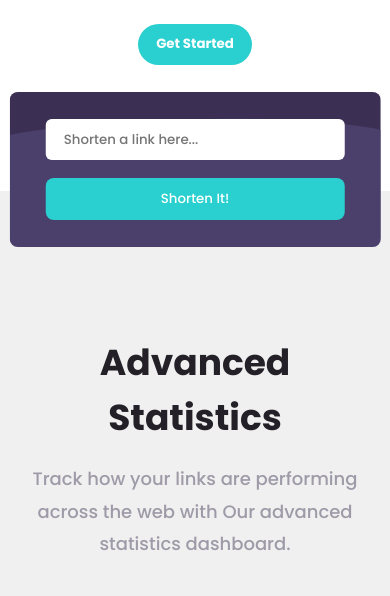
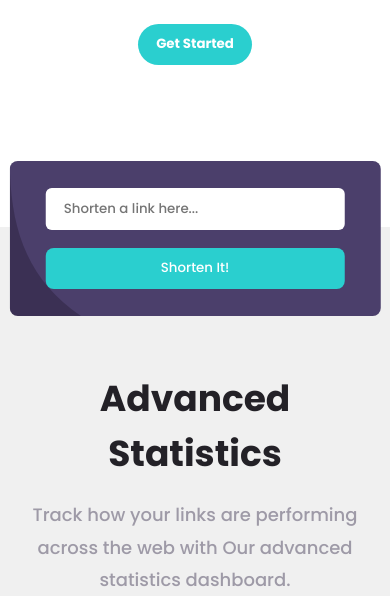
Before and after one commit to Animeshhit/frontend-project-one, a plain HTML site: page index.html in a window 390 px wide. Shown: the part 635-1231 px from the top of the page. Drawn offline with nearby package versions, Linux system fonts and the light colour scheme.

Commit message:
fixed some issue

```diff
--- a/styles/style.css
+++ b/styles/style.css
@@ -261,7 +261,7 @@ a {
 #other {
   padding: 0 0.6rem;
   background-color: #f0f0f0;
-  margin-top: 7rem;
+  margin-top: 8rem;
   position: relative;
 }
 
@@ -300,7 +300,10 @@ a {
 @media (max-width: 700px) {
   .searchbar {
     flex-direction: column;
+    width: 95%;
     gap: 0;
+    top: -4%;
+    background-image: url("/assets/bg-shorten-mobile.svg");
   }
   .searchbar input {
     width: 100%;
@@ -308,6 +311,9 @@ a {
   .searchbar button {
     width: 100%;
     margin-top: 1rem;
+  }
+  #other {
+    margin-top: 9rem;
   }
 }
 /* advanced section  */
@@ -415,7 +421,7 @@ a {
   }
   .card_line {
     width: 5px;
-    top:50%;
+    top: 50%;
     height: 50%;
   }
 }
@@ -435,10 +441,15 @@ a {
 
 #boost .container button {
   display: block;
-  margin: 1rem auto;
+  margin: 1.4rem auto;
   border: none;
   outline: none;
   cursor: pointer;
+}
+@media (max-width: 600px) {
+  #boost {
+    background-image: url("/assets/bg-boost-mobile.svg");
+  }
 }
 
 /* footer section  */
```
